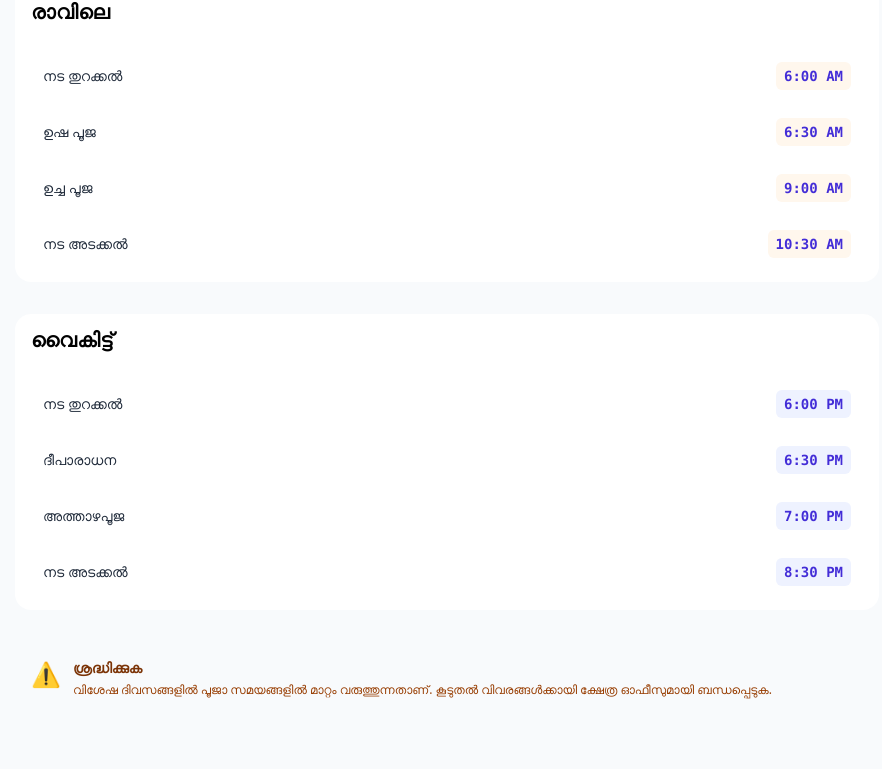
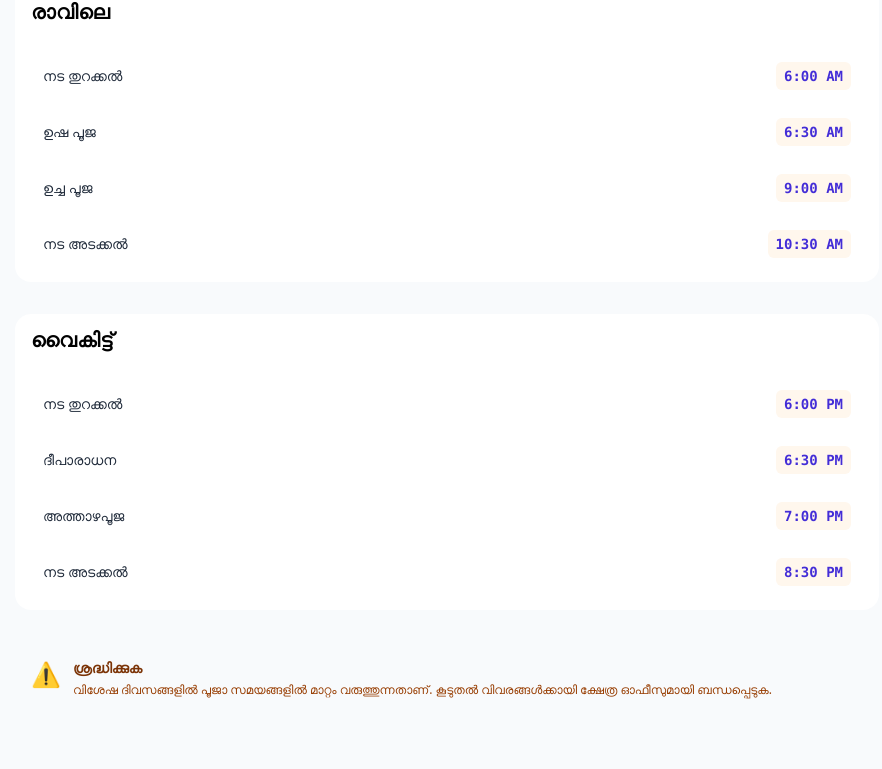
Before and after one commit to Sarath8943/pathaikkaramana, a React (Vite) app in the folder client/: page /pooja in a window 1280 px wide. Shown: the part 956-1725 px from the top of the page, without its empty margins (193-1075 px from the left). Built offline with nearby package versions, Linux system fonts and the light colour scheme.

Commit message:
pooja page update

```diff
--- a/client/src/locales/en.json
+++ b/client/src/locales/en.json
@@ -101,7 +101,7 @@
   },
 
   "pooja_timings_section": {
-    "title": "Pooja Timings",
+    "title": "Pooja time",
     "morning": "Morning",
     "evening": "Evening",
     "noticeTitle": "Note",
--- a/client/src/pages/Pooja.jsx
+++ b/client/src/pages/Pooja.jsx
@@ -43,7 +43,7 @@ const Pooja = () => {
 
       <div className="max-w-4xl mx-auto px-4 py-8 space-y-8">
         <div className="transform hover:scale-[1.01] transition-transform duration-300">
-          <div className="bg-white rounded-2xl shadow-md overflow-hidden border-t-4 border-indigo-600">
+          <div className="bg-white rounded-2xl shadow-md overflow-hidden border-t-4 border-amber-800">
             <div className="bg-linear-to-r from-orange-100 to-amber-100 px-4 py-3 flex items-center">
               <h2 className="text-xl font-semibold tracking-wide">
                 {t("pooja_timings_section.morning")}
@@ -55,7 +55,7 @@ const Pooja = () => {
                   morningList.map((pooja, idx) => (
                     <div
                       key={idx}
-                      className="flex justify-between items-center py-2 px-3 rounded-md hover:bg-orange-50 transition-colors border-l-4 border-orange-200"
+                      className="flex justify-between items-center py-2 px-3 rounded-md hover:bg-orange-50 transition-colors border-l-4 border-amber-800"
                     >
                       <span className="text-sm text-gray-800 font-medium">
                         {pooja.name}
@@ -71,8 +71,8 @@ const Pooja = () => {
         </div>
 
         <div className="transform hover:scale-[1.01] transition-transform duration-300">
-          <div className="bg-white rounded-2xl shadow-md overflow-hidden border-t-4 border-indigo-600">
-            <div className="bg-linear-to-r from-indigo-100 to-purple-100 px-4 py-3 flex items-center">
+          <div className="bg-white rounded-2xl shadow-md overflow-hidden border-t-4 border-amber-800">
+            <div className="bg-linear-to-r from-orange-100  to-amber-100 px-4 py-3 flex items-center">
               <h2 className="text-xl font-semibold tracking-wide">
                 {t("pooja_timings_section.evening")}
               </h2>
@@ -83,12 +83,12 @@ const Pooja = () => {
                   eveningList.map((pooja, idx) => (
                     <div
                       key={idx}
-                      className="flex justify-between items-center py-2 px-3 rounded-md hover:bg-indigo-50 transition-colors border-l-4 border-indigo-200"
+                      className="flex justify-between items-center py-2 px-3 rounded-md hover:bg-orange-50 transition-colors border-l-4 border-amber-800"
                     >
                       <span className="text-sm text-gray-800 font-medium">
                         {pooja.name}
                       </span>
-                      <span className="font-mono text-sm text-indigo-700 font-semibold bg-indigo-50 px-2 py-1 rounded-md">
+                      <span className="font-mono text-sm text-indigo-700 font-semibold bg-orange-50 px-2 py-1 rounded-md">
                         {pooja.time}
                       </span>
                     </div>
```
